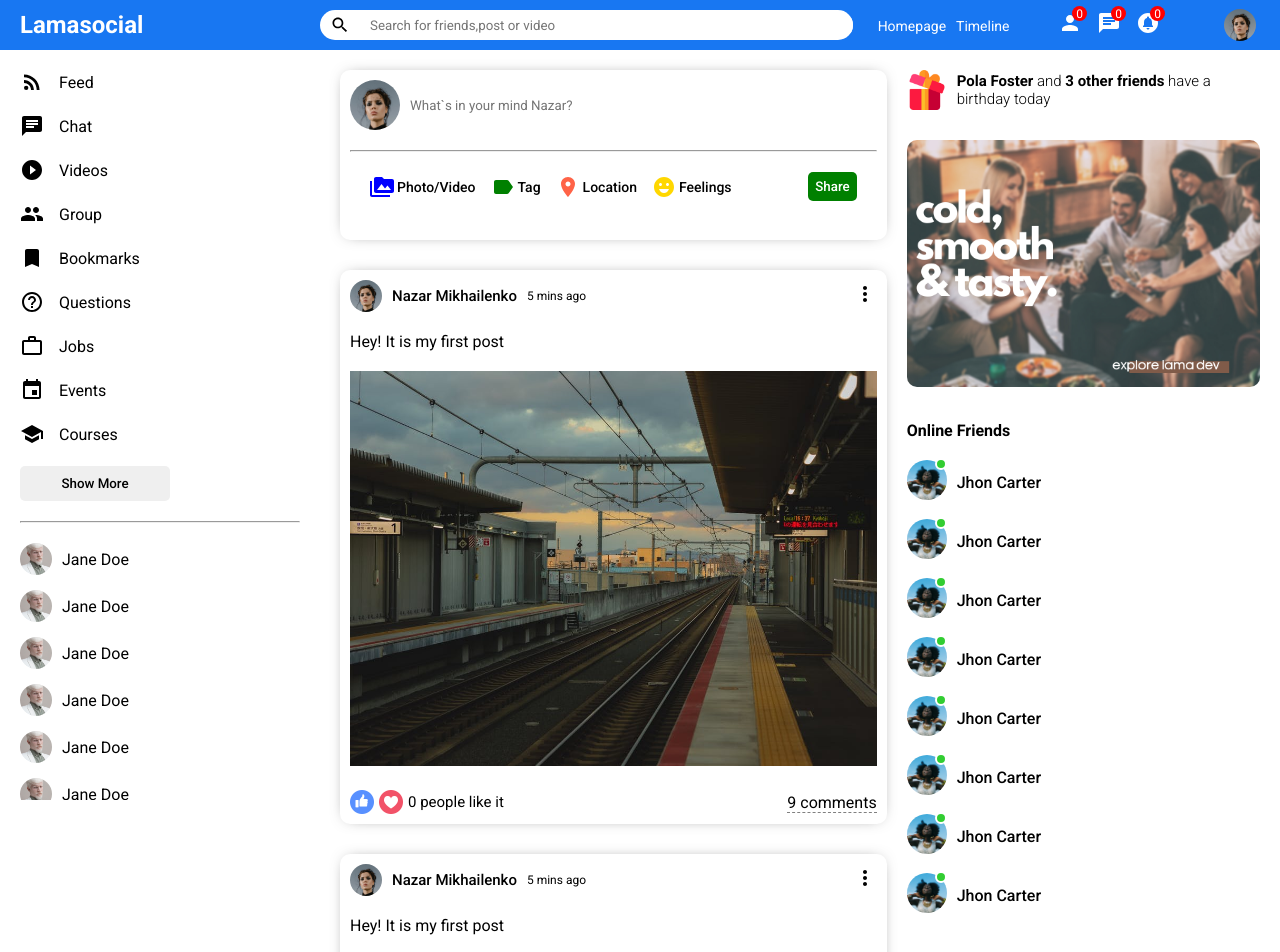
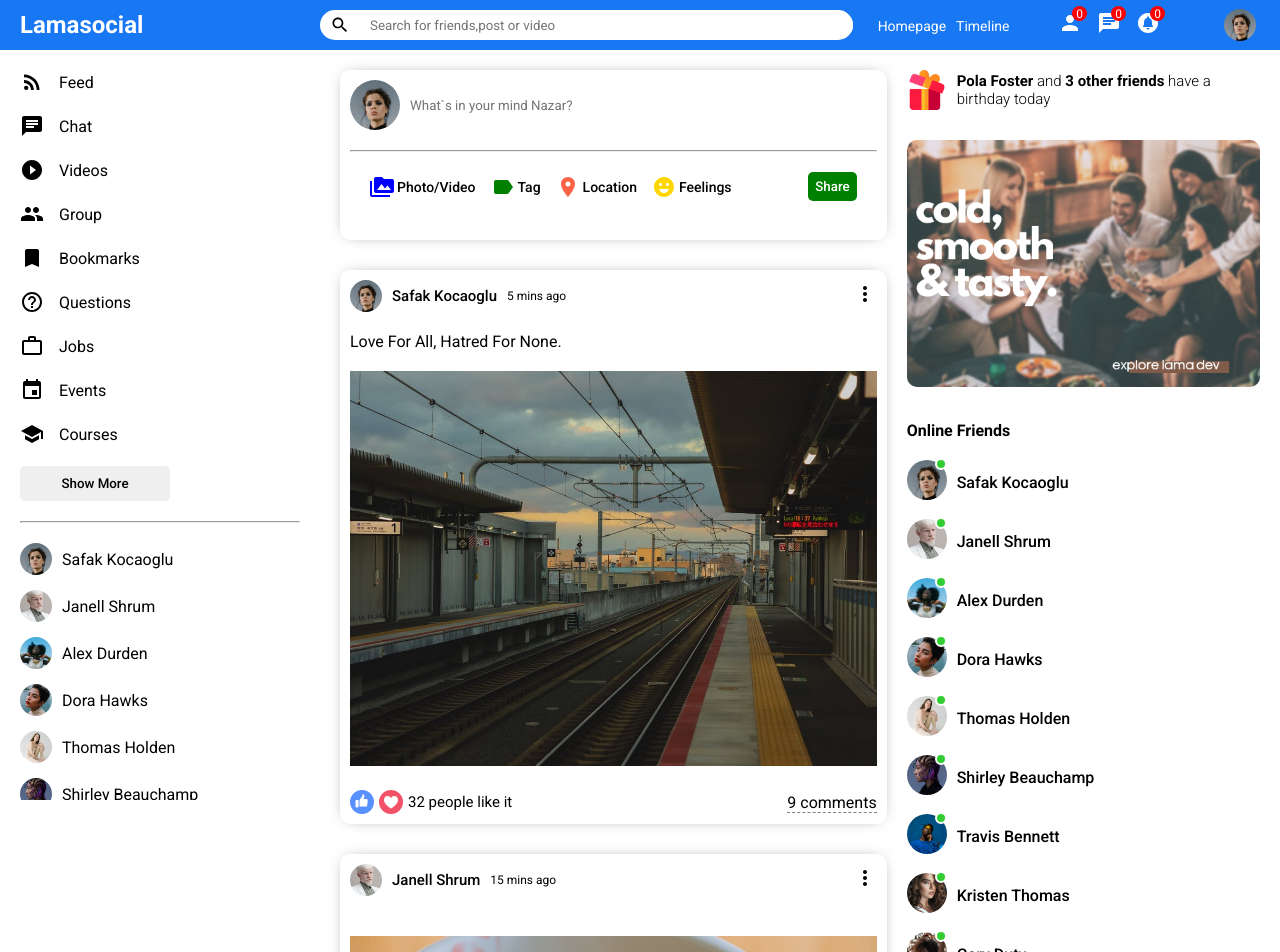
Before and after one commit to nazarMykhailenko/SocialMediaProject, a React (Create React App) app: page / in a window 1280 px wide. Shown: the top 952 px of the page. Built offline with nearby package versions, Linux system fonts and the light colour scheme.

Commit message:
added dynamic data and like functionality

```diff
--- a/src/components/Feed/index.jsx
+++ b/src/components/Feed/index.jsx
@@ -1,6 +1,8 @@
 // components
 import Share from "../Share";
 import Post from "../Post";
+// data
+import { Posts } from "../../data.js";
 // styles
 import "./Feed.css";
 
@@ -9,12 +11,9 @@ const Feed = () => {
     <div className="feed">
       <div className="feedWrapper">
         <Share />
-        <Post />
-        <Post />
-        <Post />
-        <Post />
-        <Post />
-        <Post />
+        {Posts.map((post) => (
+          <Post key={post.id} {...post} />
+        ))}
       </div>
     </div>
   );
--- a/src/components/Post/index.jsx
+++ b/src/components/Post/index.jsx
@@ -1,38 +1,67 @@
+// hooks
+import { useState } from "react";
+// icons
+import { MoreVert as MoreVertIcon } from "@mui/icons-material";
+// data
+import { Users } from "../../data.js";
 // styles
 import "./Post.css";
-// icons
-import { MoreVert as MoreVertIcon } from "@mui/icons-material";
 
-const Post = () => {
+const Post = ({ userId, desc, photo, date, like, comment }) => {
+  let [likeCount, setLikeCount] = useState(like);
+  let [likeStatus, setLikeStatus] = useState(false);
+
+  // handle
+  const onClickLike = () => {
+    if (!likeStatus) {
+      setLikeCount((likeCount += 1));
+    } else {
+      setLikeCount((likeCount -= 1));
+    }
+    setLikeStatus(!likeStatus);
+  };
+
+  const currentUser = Users.filter((user) => user.id === userId)[0];
+
   return (
     <div className="post">
       <div className="postWrapper">
         <div className="postTop">
           <div className="postTopLeft">
             <img
-              src="/assets/person/1.jpeg"
+              src={currentUser.profilePicture}
               alt="postProfileImg"
               className="postProfileImg"
             />
-            <span className="postUserName">Nazar Mikhailenko</span>
-            <span className="postDate">5 mins ago</span>
+            <span className="postUserName">{currentUser.username}</span>
+            <span className="postDate">{date}</span>
           </div>
           <div className="postTopRight">
             <MoreVertIcon />
           </div>
         </div>
         <div className="postCenter">
-          <span className="postText">Hey! It is my first post</span>
-          <img src="/assets/post/1.jpeg" alt="postImg" className="postImg" />
+          {desc ? <span className="postText">{desc}</span> : ``}
+          <img src={photo} alt="postImg" className="postImg" />
         </div>
         <div className="postBottom">
           <div className="postBottomLeft">
-            <img className="likeIcon" src="/assets/like.png" alt="like" />
-            <img className="likeIcon" src="/assets/heart.png" alt="heart" />
-            <span className="likeCounter">0 people like it</span>
+            <img
+              onClick={onClickLike}
+              className="likeIcon"
+              src="/assets/like.png"
+              alt="like"
+            />
+            <img
+              onClick={onClickLike}
+              className="likeIcon"
+              src="/assets/heart.png"
+              alt="heart"
+            />
+            <span className="likeCounter">{likeCount} people like it</span>
           </div>
           <div className="postBottomRight">
-            <span className="postCommentText"> 9 comments</span>
+            <span className="postCommentText"> {comment} comments</span>
           </div>
         </div>
       </div>
--- a/src/components/Rightbar/index.jsx
+++ b/src/components/Rightbar/index.jsx
@@ -1,3 +1,6 @@
+// data
+import { Users } from "../../data.js";
+// styles
 import "./Rightbar.css";
 
 const Rightbar = () => {
@@ -13,94 +16,19 @@ const Rightbar = () => {
         <img src="/assets/ad.png" alt="ad" className="rightbarAD" />
         <h4 className="rightbarTitle">Online Friends</h4>
         <ul className="rightbarFriendsList">
-          <li className="rightbarFriend">
+          {Users.map((user) => (
+            <li key={user.id} className="rightbarFriend">
               <div className="rightbarProfileImgContainer">
                 <img
-                src="/assets/person/3.jpeg"
+                  src={user.profilePicture}
                   alt="rightbarProfileImg"
                   className="rightbarProfileImg"
                 />
                 <span className="rightbarOnline"></span>
               </div>
-            <span className="rightbarUserName">Jhon Carter</span>
+              <span className="rightbarUserName">{user.username}</span>
             </li>
-          <li className="rightbarFriend">
-            <div className="rightbarProfileImgContainer">
-              <img
-                src="/assets/person/3.jpeg"
-                alt="rightbarProfileImg"
-                className="rightbarProfileImg"
-              />
-              <span className="rightbarOnline"></span>
-            </div>
-            <span className="rightbarUserName">Jhon Carter</span>
-          </li>
-          <li className="rightbarFriend">
-            <div className="rightbarProfileImgContainer">
-              <img
-                src="/assets/person/3.jpeg"
-                alt="rightbarProfileImg"
-                className="rightbarProfileImg"
-              />
-              <span className="rightbarOnline"></span>
-            </div>
-            <span className="rightbarUserName">Jhon Carter</span>
-          </li>
-          <li className="rightbarFriend">
-            <div className="rightbarProfileImgContainer">
-              <img
-                src="/assets/person/3.jpeg"
-                alt="rightbarProfileImg"
-                className="rightbarProfileImg"
-              />
-              <span className="rightbarOnline"></span>
-            </div>
-            <span className="rightbarUserName">Jhon Carter</span>
-          </li>
-          <li className="rightbarFriend">
-            <div className="rightbarProfileImgContainer">
-              <img
-                src="/assets/person/3.jpeg"
-                alt="rightbarProfileImg"
-                className="rightbarProfileImg"
-              />
-              <span className="rightbarOnline"></span>
-            </div>
-            <span className="rightbarUserName">Jhon Carter</span>
-          </li>
-          <li className="rightbarFriend">
-            <div className="rightbarProfileImgContainer">
-              <img
-                src="/assets/person/3.jpeg"
-                alt="rightbarProfileImg"
-                className="rightbarProfileImg"
-              />
-              <span className="rightbarOnline"></span>
-            </div>
-            <span className="rightbarUserName">Jhon Carter</span>
-          </li>
-          <li className="rightbarFriend">
-            <div className="rightbarProfileImgContainer">
-              <img
-                src="/assets/person/3.jpeg"
-                alt="rightbarProfileImg"
-                className="rightbarProfileImg"
-              />
-              <span className="rightbarOnline"></span>
-            </div>
-            <span className="rightbarUserName">Jhon Carter</span>
-          </li>
-          <li className="rightbarFriend">
-            <div className="rightbarProfileImgContainer">
-              <img
-                src="/assets/person/3.jpeg"
-                alt="rightbarProfileImg"
-                className="rightbarProfileImg"
-              />
-              <span className="rightbarOnline"></span>
-            </div>
-            <span className="rightbarUserName">Jhon Carter</span>
-          </li>
+          ))}
         </ul>
       </div>
     </div>
--- a/src/components/Sitebar/Sitebar.css
+++ b/src/components/Sitebar/Sitebar.css
@@ -2,6 +2,8 @@
   flex: 3;
   height: calc(100vh - 50px);
   overflow-y: scroll;
+  position: sticky;
+  top: 50px;
 }
 
 ::-webkit-scrollbar {
--- a/src/components/Sitebar/index.jsx
+++ b/src/components/Sitebar/index.jsx
@@ -1,5 +1,5 @@
-// styles
-import "./Sitebar.css";
+// data
+import { Users } from "../../data.js";
 // icons
 import {
   RssFeed as FeedIcon,
@@ -12,6 +12,8 @@ import {
   Event as EventIcon,
   School as SchoolIcon,
 } from "@mui/icons-material";
+// styles
+import "./Sitebar.css";
 
 const Sitebar = () => {
   return (
@@ -58,54 +60,16 @@ const Sitebar = () => {
         <button className="sitebarButton">Show More</button>
         <hr className="sitebarHR" />
         <ul className="sitebarFriendList">
-          <li className="sitebarFriend">
-            <img
-              src="/assets/person/2.jpeg"
-              alt="friendImg"
-              className="sitebarFriendImage"
-            />
-            <span className="sitebarFriendName">Jane Doe</span>
-          </li>
-          <li className="sitebarFriend">
-            <img
-              src="/assets/person/2.jpeg"
-              alt="friendImg"
-              className="sitebarFriendImage"
-            />
-            <span className="sitebarFriendName">Jane Doe</span>
-          </li>
-          <li className="sitebarFriend">
-            <img
-              src="/assets/person/2.jpeg"
-              alt="friendImg"
-              className="sitebarFriendImage"
-            />
-            <span className="sitebarFriendName">Jane Doe</span>
-          </li>
-          <li className="sitebarFriend">
-            <img
-              src="/assets/person/2.jpeg"
-              alt="friendImg"
-              className="sitebarFriendImage"
-            />
-            <span className="sitebarFriendName">Jane Doe</span>
-          </li>
-          <li className="sitebarFriend">
-            <img
-              src="/assets/person/2.jpeg"
-              alt="friendImg"
-              className="sitebarFriendImage"
-            />
-            <span className="sitebarFriendName">Jane Doe</span>
-          </li>
-          <li className="sitebarFriend">
-            <img
-              src="/assets/person/2.jpeg"
-              alt="friendImg"
-              className="sitebarFriendImage"
-            />
-            <span className="sitebarFriendName">Jane Doe</span>
-          </li>
+          {Users.map((user) => (
+            <li key={user.id} className="sitebarFriend">
+              <img
+                src={user.profilePicture}
+                alt="friendImg"
+                className="sitebarFriendImage"
+              />
+              <span className="sitebarFriendName">{user.username}</span>
+            </li>
+          ))}
         </ul>
       </div>
     </div>
--- /dev/null
+++ b/src/data.js
@@ -0,0 +1,139 @@
+export const Users = [
+  {
+    id: 1,
+    profilePicture: "assets/person/1.jpeg",
+    username: "Safak Kocaoglu",
+  },
+  {
+    id: 2,
+    profilePicture: "assets/person/2.jpeg",
+    username: "Janell Shrum",
+  },
+  {
+    id: 3,
+    profilePicture: "assets/person/3.jpeg",
+    username: "Alex Durden",
+  },
+  {
+    id: 4,
+    profilePicture: "assets/person/4.jpeg",
+    username: "Dora Hawks",
+  },
+  {
+    id: 5,
+    profilePicture: "assets/person/5.jpeg",
+    username: "Thomas Holden",
+  },
+  {
+    id: 6,
+    profilePicture: "assets/person/6.jpeg",
+    username: "Shirley Beauchamp",
+  },
+  {
+    id: 7,
+    profilePicture: "assets/person/7.jpeg",
+    username: "Travis Bennett",
+  },
+  {
+    id: 8,
+    profilePicture: "assets/person/8.jpeg",
+    username: "Kristen Thomas",
+  },
+  {
+    id: 9,
+    profilePicture: "assets/person/9.jpeg",
+    username: "Gary Duty",
+  },
+  {
+    id: 10,
+    profilePicture: "assets/person/10.jpeg",
+    username: "Safak Kocaoglu",
+  },
+];
+
+export const Posts = [
+  {
+    id: 1,
+    desc: "Love For All, Hatred For None.",
+    photo: "assets/post/1.jpeg",
+    date: "5 mins ago",
+    userId: 1,
+    like: 32,
+    comment: 9,
+  },
+  {
+    id: 2,
+    photo: "assets/post/2.jpeg",
+    date: "15 mins ago",
+    userId: 2,
+    like: 2,
+    comment: 1,
+  },
+  {
+    id: 3,
+    desc: "Every moment is a fresh beginning.",
+    photo: "assets/post/3.jpeg",
+    date: "1 hour ago",
+    userId: 3,
+    like: 61,
+    comment: 2,
+  },
+  {
+    id: 4,
+    photo: "assets/post/4.jpeg",
+    date: "4 hours ago",
+    userId: 4,
+    like: 7,
+    comment: 3,
+  },
+  {
+    id: 5,
+    photo: "assets/post/5.jpeg",
+    date: "5 hours ago",
+    userId: 5,
+    like: 23,
+    comment: 5,
+  },
+  {
+    id: 6,
+    photo: "assets/post/6.jpeg",
+    date: "1 day ago",
+    userId: 6,
+    like: 44,
+    comment: 6,
+  },
+  {
+    id: 7,
+    desc: "Never regret anything that made you smile.",
+    photo: "assets/post/7.jpeg",
+    date: "2 days ago",
+    userId: 7,
+    like: 52,
+    comment: 3,
+  },
+  {
+    id: 8,
+    photo: "assets/post/8.jpeg",
+    date: "3 days ago",
+    userId: 8,
+    like: 15,
+    comment: 1,
+  },
+  {
+    id: 9,
+    desc: "Change the world by being yourself.",
+    photo: "assets/post/9.jpeg",
+    date: "5 days ago",
+    userId: 9,
+    like: 11,
+    comment: 2,
+  },
+  {
+    id: 10,
+    photo: "assets/post/10.jpeg",
+    date: "1 week ago",
+    userId: 10,
+    like: 104,
+    comment: 12,
+  },
+];
```
Lines whose indentation alone changed are shown as unchanged.
